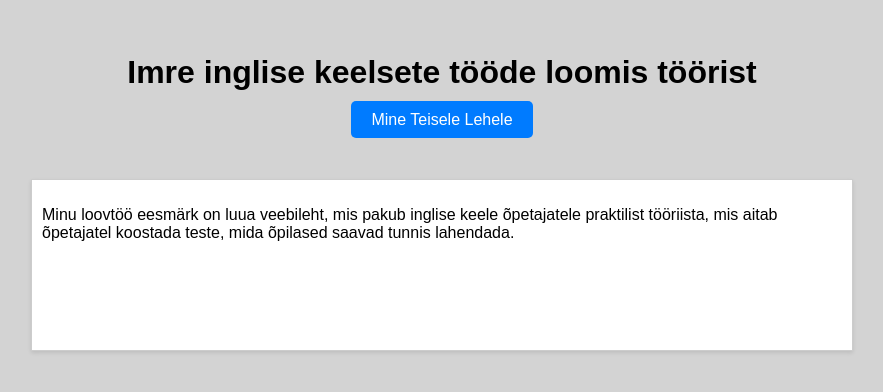
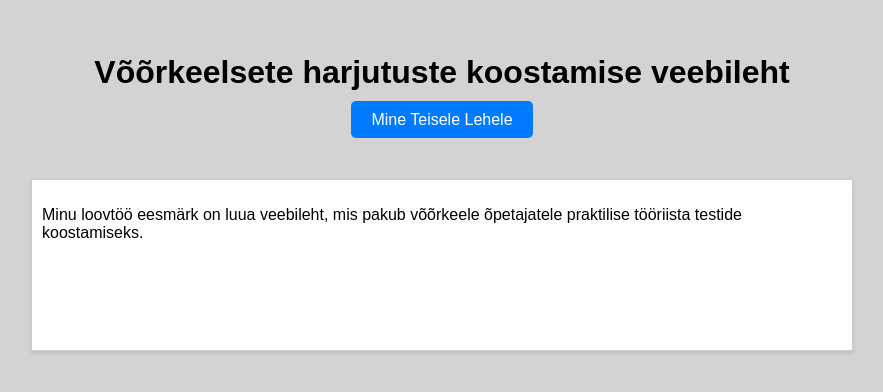
Before and after one commit to imrepuusalu/Imre-HTML-project, a plain HTML site: page website/index.html in a window 1280 px wide. Shown: the part 208-600 px from the top of the page, without its empty margins (198-1081 px from the left). Drawn offline with Linux system fonts and the light colour scheme.

Commit message:
Uuentatud pealkiri ja ülevaade

```diff
--- a/website/index.html
+++ b/website/index.html
@@ -44,12 +44,12 @@
     </style>
 </head>
 <body>
-    <h1>Imre inglise keelsete tööde loomis töörist</h1>
+    <h1>Võõrkeelsete harjutuste koostamise veebileht</h1>
     <div class="button-container">
         <a href="second.html">Mine Teisele Lehele</a>
     </div>
     <div class="overview">
-        <p>Minu loovtöö eesmärk on luua veebileht, mis pakub inglise keele õpetajatele praktilist tööriista, mis aitab õpetajatel koostada teste, mida õpilased saavad tunnis lahendada.</p>
+        <p>Minu loovtöö eesmärk on luua veebileht, mis pakub võõrkeele õpetajatele praktilise tööriista testide koostamiseks.</p>
     </div>
 </body>
 </html>
```
